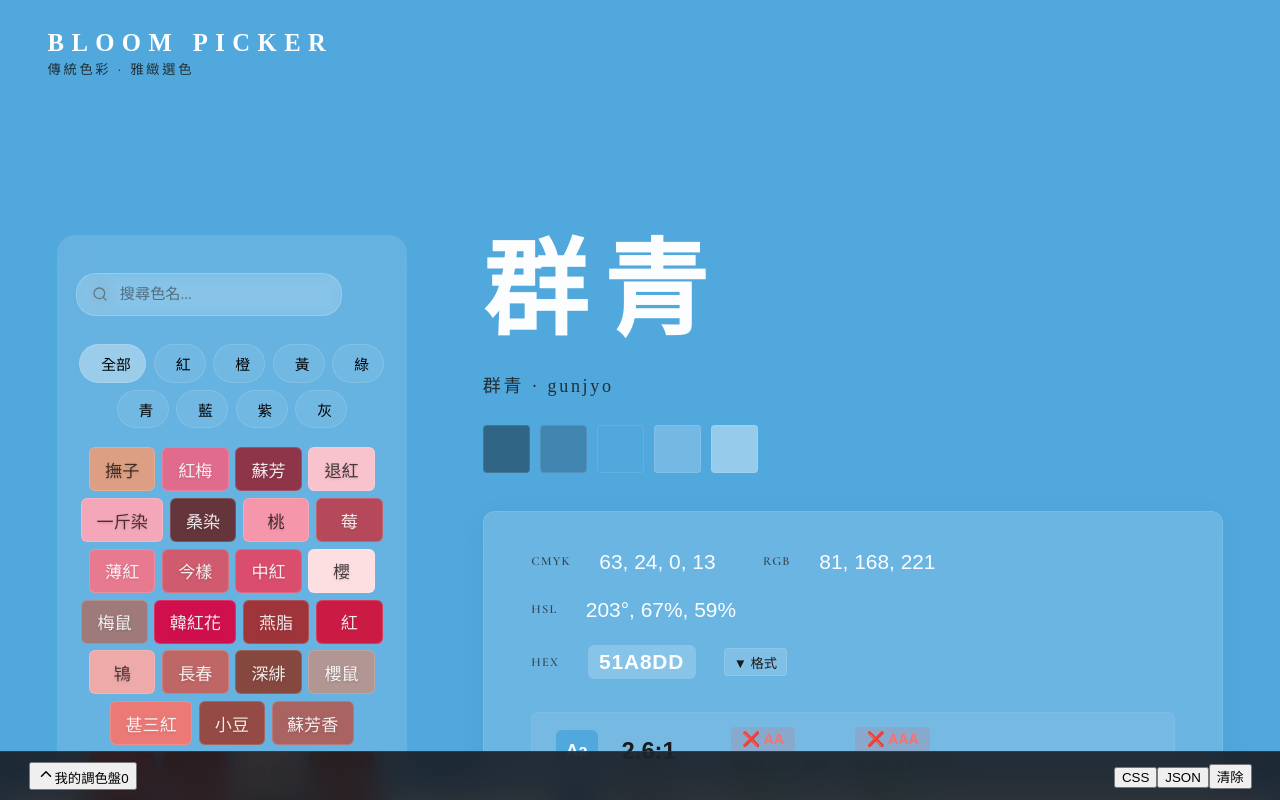
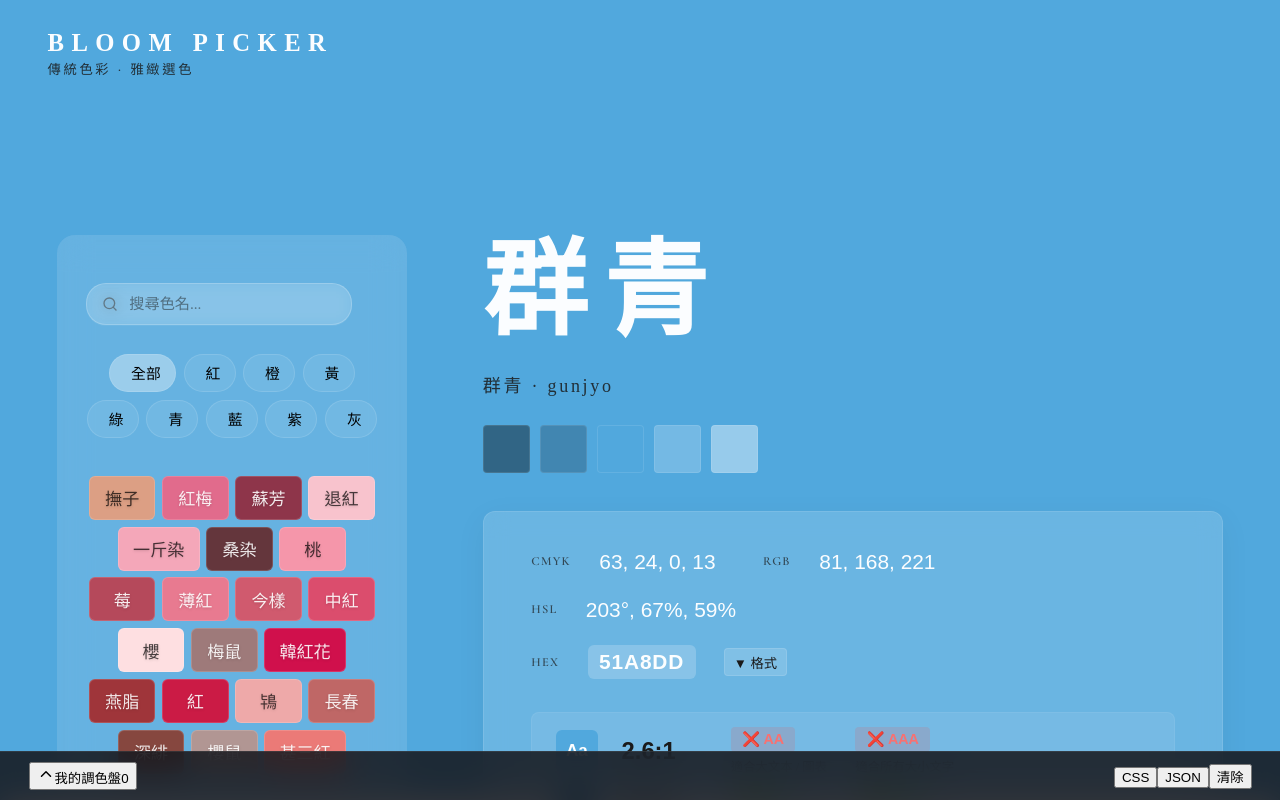
Before and after one commit to poirotw66/bloom-picker, a React (Vite) app: page / in a window 1280 px wide. Shown: the top 800 px of the page. Built offline with nearby package versions, Linux system fonts and the light colour scheme; a web font is replaced by a local one.

Commit message:
style: Enhance color navigation and list layout with flexbox, sticky positioning, and padding adjustments for improved responsiveness.

```diff
--- a/src/App.css
+++ b/src/App.css
@@ -571,19 +571,21 @@ body.light-bg .wcag-checker {
 
 /* Color List */
 .color-nav {
+    display: flex;
+    flex-direction: column;
     max-width: 95vw;
-    padding: 1rem;
+    padding: 1.5rem;
 }
 
 .color-list {
     list-style: none;
     margin: 0;
-    padding: 0;
+    padding: 0.5rem 0;
     display: flex;
     flex-wrap: wrap;
     gap: 0.35rem;
     justify-content: center;
-    max-height: 28vh;
+    flex: 1;
     overflow-y: auto;
 }
 
@@ -704,14 +706,22 @@ body.light-bg .wcag-checker {
         background: rgba(255, 255, 255, 0.12);
         border-radius: 18px;
         backdrop-filter: blur(16px);
+        position: sticky;
+        top: 6rem;
+        height: calc(100vh - 12rem);
+        display: flex;
+        flex-direction: column;
     }
 
     .color-list {
-        max-height: calc(100vh - 18rem);
+        max-height: none;
+        padding: 1rem 0;
+        flex: 1;
+        overflow-y: auto;
     }
 
     .color-display {
-        flex: 0 0 70%;
+        flex: 1;
         align-items: flex-start;
         text-align: left;
     }
```
